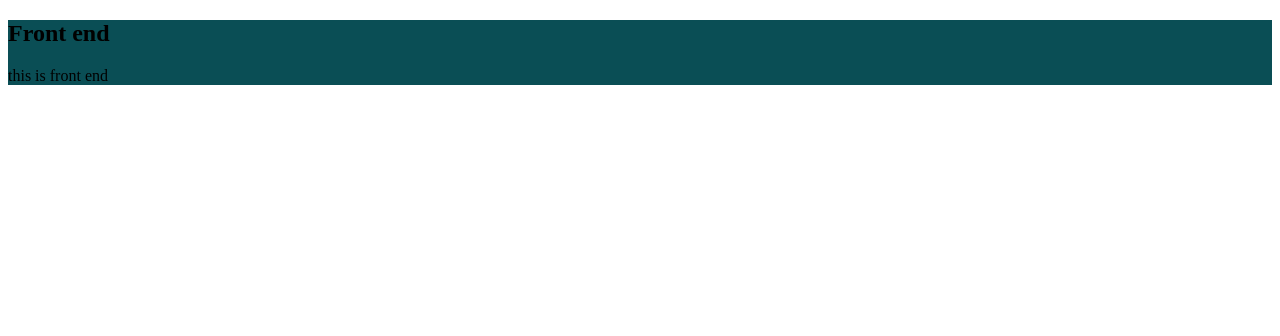
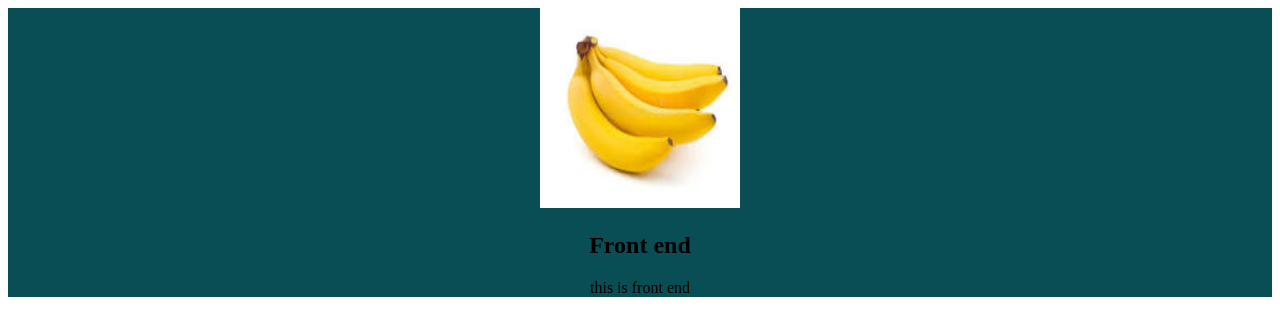
Before and after one commit to mohamedfadi-z/testing, a plain HTML site: page index.html in a window 1280 px wide. Drawn offline with Linux system fonts and the light colour scheme.

Commit message:
revision

```diff
--- a/index.html
+++ b/index.html
@@ -10,6 +10,7 @@
 <body>
 
     <div>
+        <img src="imgs/banana.jpg" alt="">
         <h2>Front end</h2>
         <p>this is front end</p>
     </div>
--- a/main.css
+++ b/main.css
@@ -1,4 +1,10 @@
 div{
     background-color: rgb(10, 78, 85);
-
+    width: 100%;
+    height: auto;
+    text-align: center;
 }
+img{
+    width: 200px;
+    height: 200px;
+}
```
